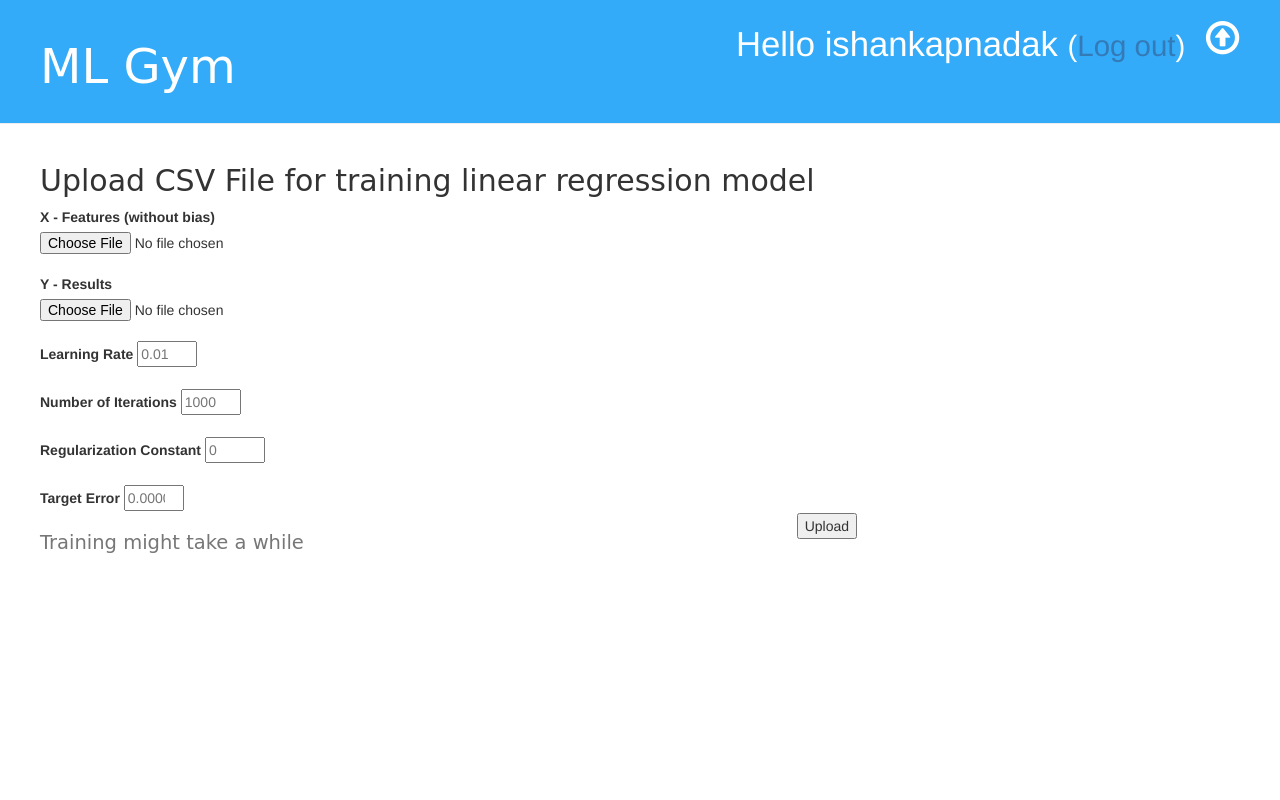
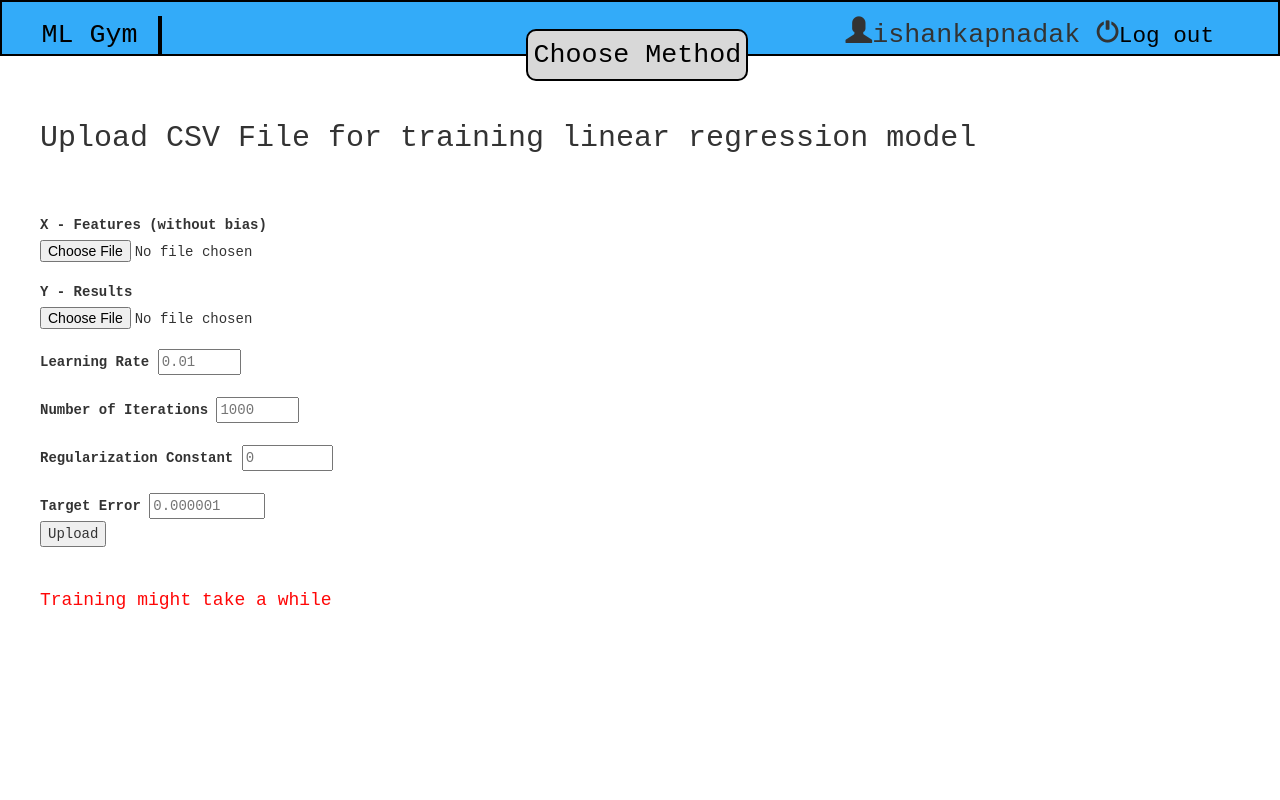
Before and after one commit to codeLAlit/MLGYM, a Django app: page /linreg/train in a window 1280 px wide. Run offline with Django 3.2, Linux system fonts and the light colour scheme; a user stored in the database is signed in; some libraries are stand-ins or nearby versions.

Commit message:
plot added and makeover on train upload side

```diff
--- a/backend/mlgym1/static/css/main_css.css
+++ b/backend/mlgym1/static/css/main_css.css
@@ -1,7 +1,15 @@
+body{
+    font-family: 'Courier New', Courier, monospace;
+}
 .page-header {
     background-color: #33ABF9;
     margin-top: 0;
-    padding: 20px 20px 20px 40px;
+    padding:1em;
+    position: absolute;
+    width:100%;
+    height: 7%;
+    border: 2px solid #000;
+
 }
 
 .page-header h1, .page-header h1 a, .page-header h1 a:visited, .page-header h1 a:active {
@@ -19,8 +27,10 @@ input[type=submit]{
     float:right;
 }
 
-.content {
+#content {
+    position: absolute;
     margin-left: 40px;
+    margin-top: 8%;
 }
 
 h1, h2, h3, h4 {
@@ -53,3 +63,127 @@ h1, h2, h3, h4 {
 .post h2 a, .post h2 a:visited {
     color: #000000;
 }
+
+.get-started{
+    box-sizing: border-box;
+    border: 1px solid #000000;
+    font-size: 26pt;
+}
+
+#logo{
+    position: absolute;
+    margin-left: 2%;
+    color:#000;
+    box-sizing: border-box;
+    font-size: 20pt;
+    font-family: 'Courier New', Courier, monospace;
+    padding-right: 20px;
+    border-right: 4px solid #000;
+}
+
+#logo a{
+    color: #000000;
+    text-decoration: none;
+}
+
+#user{
+    margin-right: 50px;
+    float:right;
+    font-size: 20pt;
+}
+
+#user a{
+    text-decoration: none;
+    color:#000;
+
+}
+#user a:hover{
+    color:#828282;
+}
+
+#tabs{
+    position: absolute;
+    margin-left: 40%;
+    margin-top:1%;
+    box-sizing: border-box;
+    border:2px solid #000;
+    font-size: 20pt;
+    padding:5px;
+    border-radius: 10px;
+    background-color: rgb(216, 216, 216);
+    font-family: 'Courier New', Courier, monospace;
+}
+#tabs a{
+    color: #000000;
+    text-decoration: none;
+}
+
+#tabs:hover{
+    background-color: rgb(170, 248, 118);
+}
+
+#homepage{
+    width: 60%;
+    margin-left:20%;
+    height:60%;
+    border:1px solid #000;
+    font-family: 'Courier New', Courier, monospace;
+    padding-left:20px;
+    padding-right: 20px;
+    padding-top: 20px;
+}
+
+#intro{
+    overflow-y: scroll;
+    height: 200px;
+}
+#start{
+    text-align: center;
+    padding:20px;
+    font-size: 20pt;
+    background: transparent;
+}
+
+#start a{
+    text-decoration: none;
+    color: #000;
+    border: 2px solid #000;
+    padding:5px;
+}
+
+#start a:hover{
+    background: #33ABF9;
+    color:#fff;
+}
+
+#learning_rate{
+    width: auto;
+}
+
+#max_iterations{
+    width:auto;
+}
+
+#lambda{
+    width: auto;
+}
+
+#error{
+    width:auto;
+}
+
+#upload{
+    width:auto;
+    float:left;
+}
+
+#heading{
+    font-family: 'Courier New', Courier, monospace;
+    margin-bottom: 2em;
+}
+
+#warn{
+    margin-top: 2em;
+    color:#ff0707;
+    font-family: 'Courier New', Courier, monospace;
+}
--- a/backend/mlgym1/templates/mlgym1/base.html
+++ b/backend/mlgym1/templates/mlgym1/base.html
@@ -8,20 +8,22 @@
 </head>
 <body>
 	<div class="page-header">
+        <div id="logo"><a href="/">ML Gym</a></h1></div>
         {% if user.is_authenticated%}
-            <a href="{% url 'method_choice' %}" class="top-menu"><span class="glyphicon glyphicon-upload"></span></a>
-            <p class="top-menu">Hello {{ user.username }} <small>(<a href="{% url 'logout' %}">Log out</a>)</small></p>
+            <div id="user"><i class="glyphicon glyphicon-user"></i>{{ user.username }} <small><i class="glyphicon glyphicon-off"></i><a href="{% url 'logout' %}">Log out</a></small></div>
         {%else%}
-            <a href="{% url 'login' %}" class="top-menu"><span class="glyphicon glyphicon-lock"></span></a>
+            <div id="sign"><a href="{% url 'login' %}" >SignUp/SignIn</a></div>
         {%endif%}
-        <h1><a href="/">ML Gym</a></h1>
+        <div id="tabs">
+            <a href="{% url 'method_choice' %}" >Choose Method</a>
+        </div>
     </div>
-    <div class="content">
+    <!-- glyphicon -->
+    <div class="container"  id="content">
         <div class="row">
-            <div class="col-md-8">
             {% block content %}
             {% endblock %}
-            </div>
+
         </div>
     </div>
 </body>
--- a/backend/mlgym1/templates/mlgym1/choose_method.html
+++ b/backend/mlgym1/templates/mlgym1/choose_method.html
@@ -1,9 +1,9 @@
 {% extends 'mlgym1/base.html'%}
 {% block content %}
-<h2>Choose method for training</h2>
+<h2 style="font-family: 'Courier New', Courier, monospace;">Choose method for training</h2>
 <form method="POST" class="post-form" enctype="multipart/form-data" id="method_form">
 	{%csrf_token%}
 	{{form.as_p}}
-	<input type="submit" value="Submit">
+	<input type="submit" value="Submit" style="width:auto; float:left;">
 </form>
 {% endblock %}
--- a/backend/mlgym1/templates/mlgym1/csv_upload_linreg.html
+++ b/backend/mlgym1/templates/mlgym1/csv_upload_linreg.html
@@ -1,7 +1,7 @@
 {% extends 'mlgym1/base.html'%}
 {% block content %}
-<h2>Upload CSV File for training linear regression model</h2>
-<form action="{% url 'csv_upload_linreg' %}" method="POST" enctype="multipart/form-data">
+<h2 id="heading">Upload CSV File for training linear regression model</h2>
+<form action="{% url 'csv_upload_linreg' %}" method="POST" enctype="multipart/form-data" >
 	{%csrf_token%}
 	<label for="file1">X - Features (without bias)</label>
 	<input type = "file" id="file1" name = 'file1' required="True"/>
@@ -24,7 +24,8 @@
 	<label for="error">Target Error</label>
 	<input type="number" name='error' id="error" placeholder="0.000001" step="0.000001" min="0.000001" max="100" required="True">
 	<br>
-	<input type="submit" value="Upload"/>
+	<input type="submit" value="Upload" id="upload"/>
 </form>
-<h2><small>Training might take a while</small></h2>
+<br>
+<h4 id="warn">Training might take a while</h4>
 {% endblock %}
--- a/backend/mlgym1/templates/mlgym1/csv_upload_logreg.html
+++ b/backend/mlgym1/templates/mlgym1/csv_upload_logreg.html
@@ -1,6 +1,6 @@
 {% extends 'mlgym1/base.html'%}
 {% block content %}
-<h2>Upload CSV File for training logistic regression model</h2>
+<h2 id="heading">Upload CSV File for training logistic regression model</h2>
 <form action="{% url 'csv_upload_logreg' %}" method="POST" enctype="multipart/form-data">
 	{%csrf_token%}
 	<label for="file1">X - Features</label>
@@ -16,7 +16,7 @@
 	<label for="max_iterations">Number of Iterations</label>
 	<input type="number" name='max_iterations' id="max_iterations" placeholder="1000" step="100" min="200" max="100000" required="True">
 	<br>
-	<input type="submit" value="Upload"/>
+	<input type="submit" value="Upload" id="upload"/>
 </form>
-<h2><small>Training might take a while</small></h2>
+<h4 id="warn">Training might take a while</h4>
 {% endblock %}
--- a/backend/mlgym1/templates/mlgym1/test_upload_linreg.html
+++ b/backend/mlgym1/templates/mlgym1/test_upload_linreg.html
@@ -2,13 +2,16 @@
 {% block content %}
 {% if trained %}
 	{% if not result_available %}
+		{% load static %}
+		<h2>Cost Plot</h2>
+		<img src="{% static 'assets/linreg.png' %}" alt="My image">
 		<h2>Upload CSV File for testing</h2>
 		<form action="{% url 'test_upload_linreg' %}" method="POST" enctype="multipart/form-data">
 			{%csrf_token%}
 			<input type = "file" name = 'filename' required="True"/>
 			<input type="submit" value="Upload"/>
 		</form>
-		<h2><small>ensure that it is in the same format as the training data and does not have a result column</small></h2>
+		<h2><small>Ensure that it is in the same format as the training data and does not have a result column</small></h2>
 	{% else %}
 		<h2>Predictions: {{result_string}}</h2>
 	{% endif %}
--- a/backend/mlgym1/views.py
+++ b/backend/mlgym1/views.py
@@ -16,7 +16,7 @@ from .signals import *
 #from .rbfkernel import *
 from .Sumeet_NN import *
 from .Akash_Linreg import *
-
+# from .rbfkernel import rbf_predict
 # Create your views here.
 
 
```
Also changed, not shown: backend/mlgym1/Akash_Linreg.py (+33 -11 lines), backend/mlgym1/templates/mlgym1/csv_upload_NN.html (+4 -3 lines), backend/mlgym1/templates/mlgym1/csv_upload_knn.html (+5 -4 lines), backend/mlgym1/templates/mlgym1/csv_upload_linreg_normal.html (+4 -4 lines), backend/mlgym1/templates/mlgym1/csv_upload_linsvm.html (+4 -3 lines), backend/mlgym1/templates/mlgym1/csv_upload_nn4.html (+4 -3 lines), backend/mlgym1/templates/mlgym1/csv_upload_perceptron.html (+4 -4 lines), backend/mlgym1/templates/mlgym1/csv_upload_rbf.html (+4 -3 lines), backend/mlgym1/templates/mlgym1/homepage.html (+19 -1 lines), backend/mlgym1/test.py (added, +11 -0 lines), backend/mlgym1/forms.py (line endings or trailing spaces), backend/mlgym1/static/assets/linreg.png (added).
